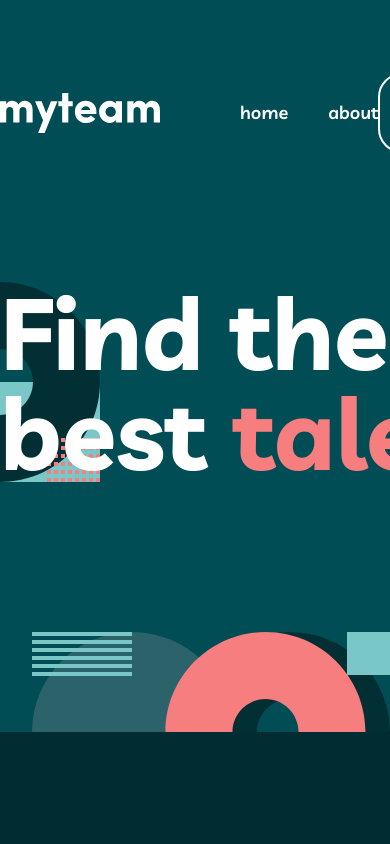
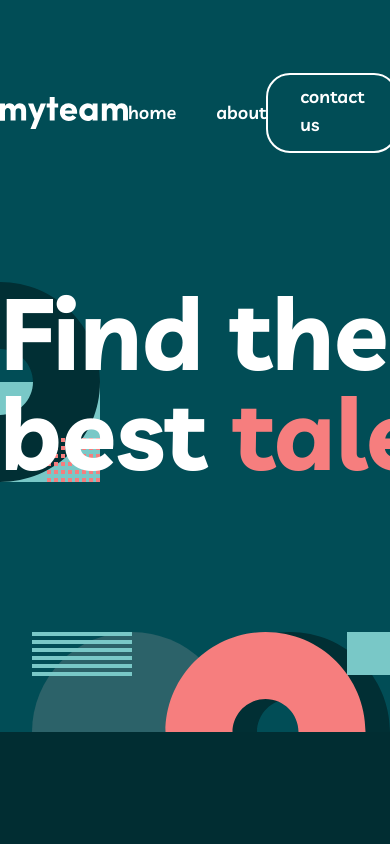
Before and after one commit to mackieva/myteam, a Next.js app: page / in a window 390 px wide. Shown: the top 844 px of the page. Built offline with nearby package versions, Linux system fonts and the light colour scheme.

Commit message:
tablet header

```diff
--- a/components/header/header.tsx
+++ b/components/header/header.tsx
@@ -5,12 +5,12 @@ import Button from '../shared/button';
 
 const Header = () => {
 	return (
-		<header className='max-w-[1110px] mx-auto mt-[73px] flex justify-start items-center'>
+		<header className='md:max-w-[689px] lg:max-w-[1110px] mx-auto mt-[73px] flex justify-start items-center'>
 			<Image
 				src={logo}
 				alt='MyTeam Text Logo'
 				priority={true}
-				className='mr-20'
+				className='w-[128px] md:mr-12 lg:mr-20 lg:w-auto'
 			/>
 			<Nav />
 			<Button style='primary-light' link='/contact' label='contact us' />
```
